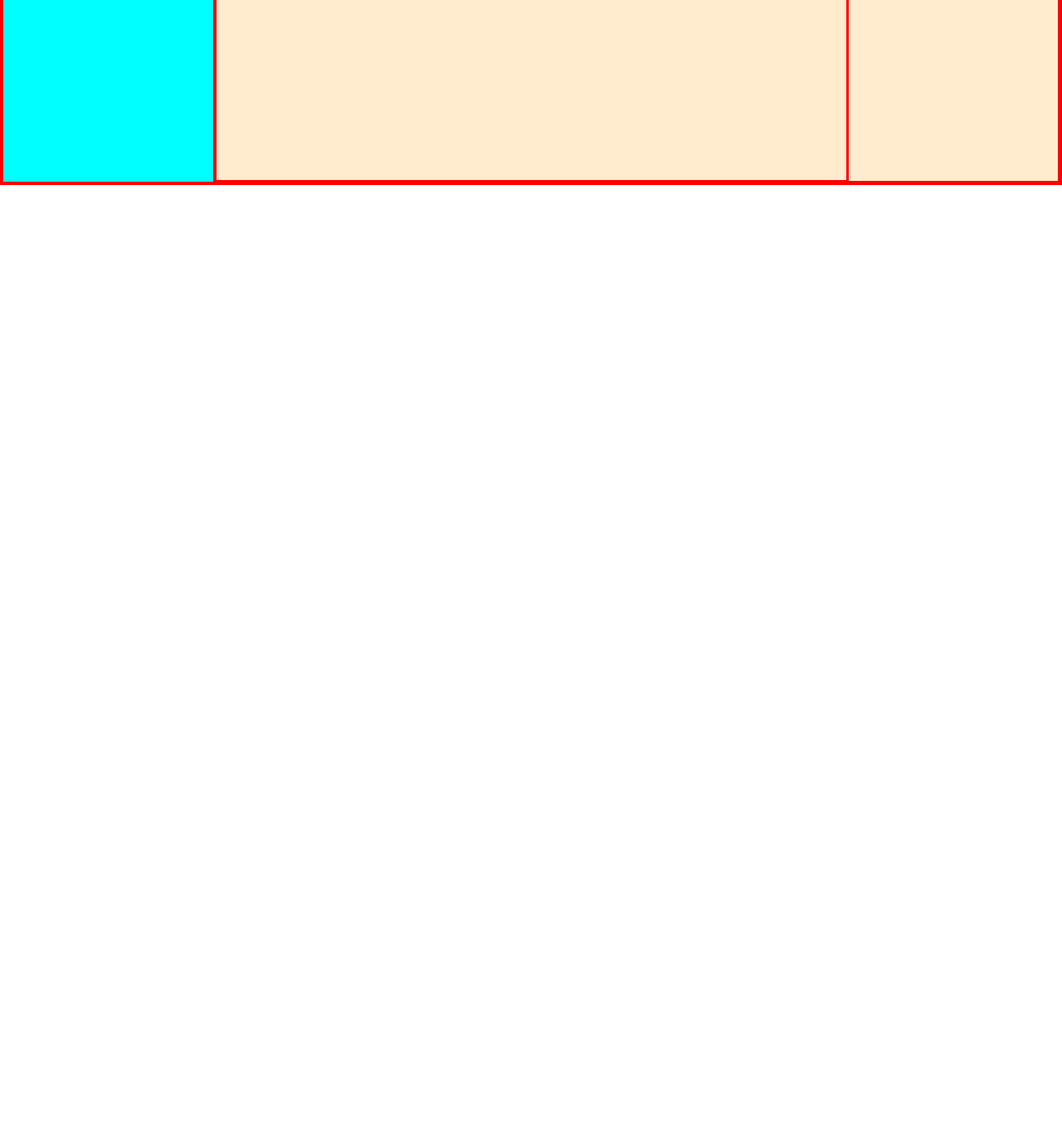
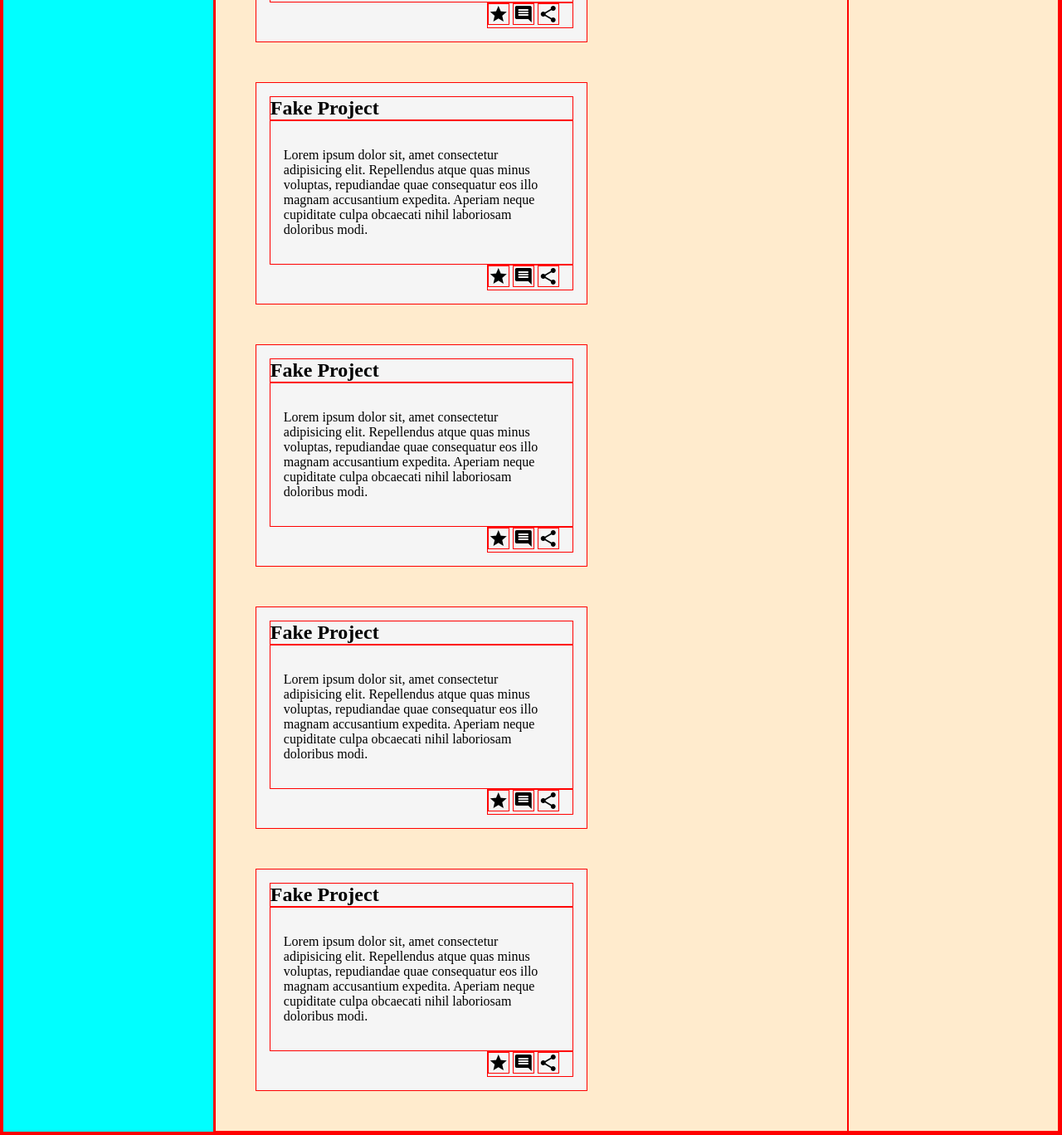
Before and after one commit to SitusInversus/Admin_Page, a plain HTML site: page index.html in a window 1280 px wide. Shown: the part 1073-2441 px from the top of the page at 83% size. Before the commit the page ends 1296 px from the top, so only its background shows below. Drawn offline with Linux system fonts and the light colour scheme.

Commit message:
specifiy height width for articles

```diff
--- a/index.html
+++ b/index.html
@@ -80,7 +80,6 @@
         </header>
         <main>
             <section class="projects">
-                <!-- <h2>Your Projects</h2> -->
                 <article>
                     <h2>Fake Project</h2>
                     <p>Lorem ipsum dolor sit, amet consectetur adipisicing elit. Repellendus atque quas minus voluptas, repudiandae quae consequatur eos illo magnam accusantium expedita. Aperiam neque cupiditate culpa obcaecati nihil laboriosam doloribus modi.
@@ -90,7 +89,59 @@
                         <i class="material-icons">comment</i>
                         <i class="material-icons">share</i>
                     </div>
+                </article>
 
+                <article>
+                    <h2>Fake Project</h2>
+                    <p>Lorem ipsum dolor sit, amet consectetur adipisicing elit. Repellendus atque quas minus voluptas, repudiandae quae consequatur eos illo magnam accusantium expedita. Aperiam neque cupiditate culpa obcaecati nihil laboriosam doloribus modi.
+                    </p>
+                    <div class="icon_wrapper">
+                        <i class="material-icons">star</i>
+                        <i class="material-icons">comment</i>
+                        <i class="material-icons">share</i>
+                    </div>
+                </article>
+                <article>
+                    <h2>Fake Project</h2>
+                    <p>Lorem ipsum dolor sit, amet consectetur adipisicing elit. Repellendus atque quas minus voluptas, repudiandae quae consequatur eos illo magnam accusantium expedita. Aperiam neque cupiditate culpa obcaecati nihil laboriosam doloribus modi.
+                    </p>
+                    <div class="icon_wrapper">
+                        <i class="material-icons">star</i>
+                        <i class="material-icons">comment</i>
+                        <i class="material-icons">share</i>
+                    </div>
+                </article>
+                <article>
+                    <h2>Fake Project</h2>
+                    <p>Lorem ipsum dolor sit, amet consectetur adipisicing elit. Repellendus atque quas minus voluptas, repudiandae quae consequatur eos illo magnam accusantium expedita. Aperiam neque cupiditate culpa obcaecati nihil laboriosam doloribus modi.
+                    </p>
+                    <div class="icon_wrapper">
+                        <i class="material-icons">star</i>
+                        <i class="material-icons">comment</i>
+                        <i class="material-icons">share</i>
+                    </div>
+                </article>
+
+                <article>
+                    <h2>Fake Project</h2>
+                    <p>Lorem ipsum dolor sit, amet consectetur adipisicing elit. Repellendus atque quas minus voluptas, repudiandae quae consequatur eos illo magnam accusantium expedita. Aperiam neque cupiditate culpa obcaecati nihil laboriosam doloribus modi.
+                    </p>
+                    <div class="icon_wrapper">
+                        <i class="material-icons">star</i>
+                        <i class="material-icons">comment</i>
+                        <i class="material-icons">share</i>
+                    </div>
+                </article>
+
+                <article>
+                    <h2>Fake Project</h2>
+                    <p>Lorem ipsum dolor sit, amet consectetur adipisicing elit. Repellendus atque quas minus voluptas, repudiandae quae consequatur eos illo magnam accusantium expedita. Aperiam neque cupiditate culpa obcaecati nihil laboriosam doloribus modi.
+                    </p>
+                    <div class="icon_wrapper">
+                        <i class="material-icons">star</i>
+                        <i class="material-icons">comment</i>
+                        <i class="material-icons">share</i>
+                    </div>
                 </article>
             </section>
             <section class="sidebar">
--- a/styles.css
+++ b/styles.css
@@ -67,13 +67,38 @@ main {
     grid: 1fr / minmax(30rem, 3fr) 1fr
 }
 
-.projects {
+/* .projects {
     display: flex;
     flex-wrap: wrap;
-    gap: 4rem
+    justify-content: space-around;
+} */
+
+
+
+.projects {
+    display:grid;
+
+    padding: 3rem 3rem;
+    gap: 3rem;
+
+    grid: 1fr 1fr 1fr / repeat(auto-fill, minmax(30ch, 50ch));
 }
 
-/* .projects {
-    display:grid;
-    grid: 2 / repeat(auto-fill, minmax(40ch, 50ch));
-} */
+.projects article {
+    background: whitesmoke;
+
+    display: flex;
+    flex-direction: column;
+    place-content: center;
+    padding: 1rem;
+}
+
+.projects article p {
+
+    padding: 2rem 1rem;
+}
+
+.projects article .icon_wrapper {
+    align-self: flex-end;
+    padding-right: 1rem;
+}
```
